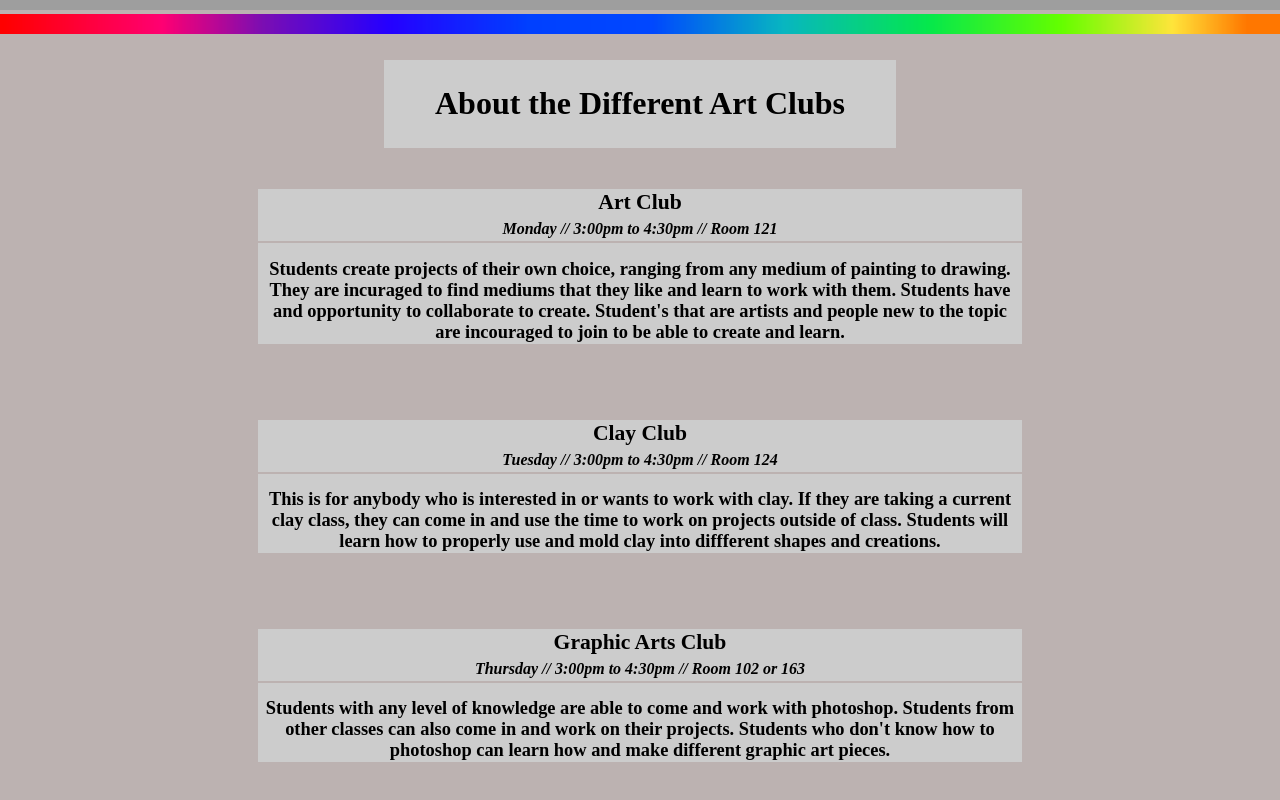
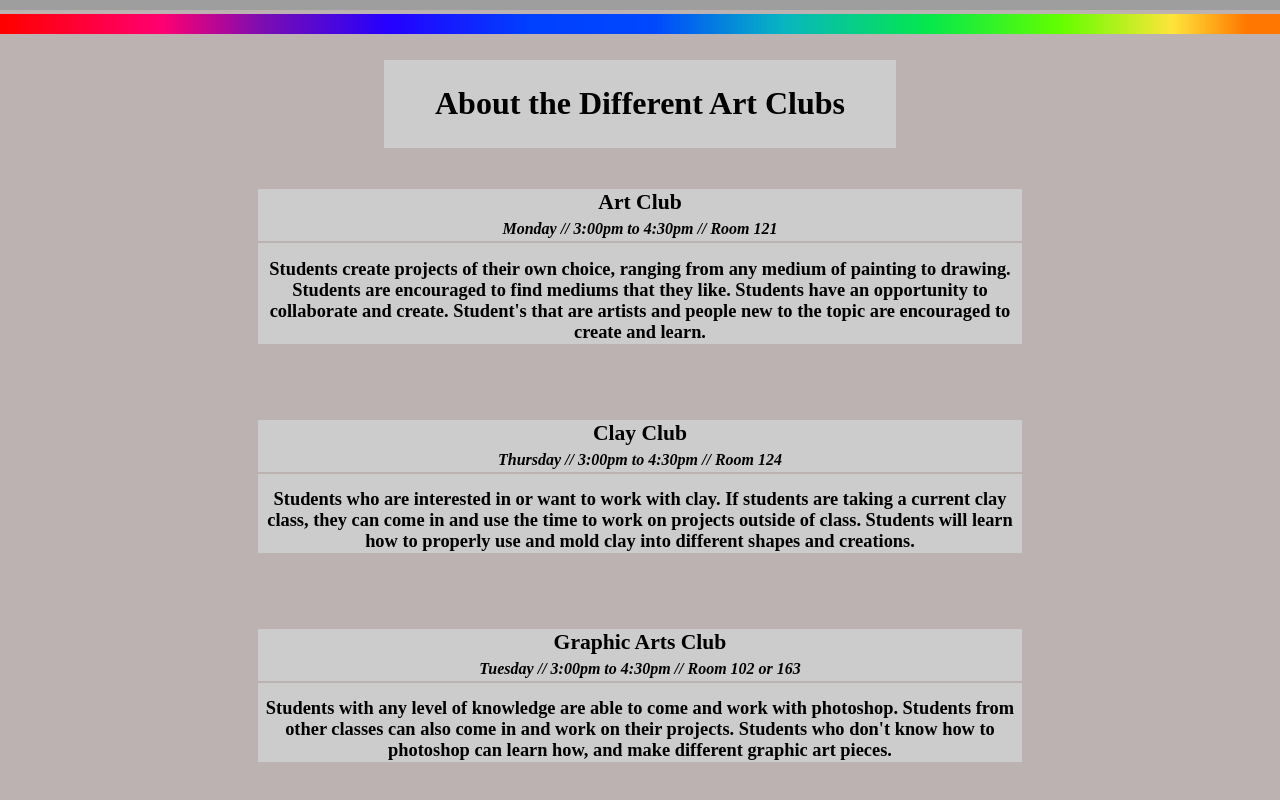
Before and after one commit to EK159431/art_club_website, a plain HTML site: page about.html in a window 1280 px wide. Shown: the part 757-1557 px from the top of the page. Drawn offline with Linux system fonts and the light colour scheme; grey boxes are pictures that could not be loaded.

Commit message:
fixed spelling and grammatical issues

```diff
--- a/about.html
+++ b/about.html
@@ -40,10 +40,9 @@
   </tr>
   <tr class="textBox">
     <th class="aboutBody">Students create projects of their own choice, ranging from
-                          any medium of painting to drawing. They are incuraged to find
-                          mediums that they like and learn to work with them. Students have
-                          and opportunity to collaborate to create. Student's that are artists and people new to
-                          the topic are incouraged to join to be able to create and learn.</th>
+                          any medium of painting to drawing. Students are encouraged to find mediums that they like.
+                          Students have an opportunity to collaborate and create. Student's
+                          that are artists and people new to the topic are encouraged to create and learn.</th>
   </tr>
 </table>
 
@@ -54,15 +53,15 @@
 
 <table>
   <tr class="textBox">
-    <th class="aboutHeader">Clay Club<br><i><font size="3%"> Tuesday // 3:00pm to 4:30pm // Room 124</font></i></th>
+    <th class="aboutHeader">Clay Club<br><i><font size="3%"> Thursday // 3:00pm to 4:30pm // Room 124</font></i></th>
   </tr>
   <tr class="textBox">
-    <th class="aboutBody">This is for anybody who is interested in or
-                                      wants to work with clay. If they are taking
-                                      a current clay class, they can come in and
-                                      use the time to work on projects outside of
-                                      class. Students will learn how to properly use
-                                      and mold clay into diffferent shapes and creations.</th>
+    <th class="aboutBody">Students who are interested in or
+                          want to work with clay. If students are taking
+                          a current clay class, they can come in and
+                          use the time to work on projects outside of
+                          class. Students will learn how to properly use
+                          and mold clay into different shapes and creations.</th>
   </tr>
 </table>
 
@@ -73,13 +72,13 @@
 
 <table>
   <tr class="textBox">
-    <th class="aboutHeader">Graphic Arts Club<br><i><font size="3%"> Thursday // 3:00pm to 4:30pm // Room 102 or 163</font></i></th>
+    <th class="aboutHeader">Graphic Arts Club<br><i><font size="3%"> Tuesday // 3:00pm to 4:30pm // Room 102 or 163</font></i></th>
   </tr>
   <tr class="textBox">
     <th class="aboutBody">Students with any level of knowledge are able
                           to come and work with photoshop. Students from other
                           classes can also come in and work on their projects.
-                          Students who don't know how to photoshop can learn how
+                          Students who don't know how to photoshop can learn how,
                           and make different graphic art pieces.</th>
   </tr>
 </table>
```
Also changed, not shown: index.html (+6 -5 lines), pictures.html (+1 -1 lines).
